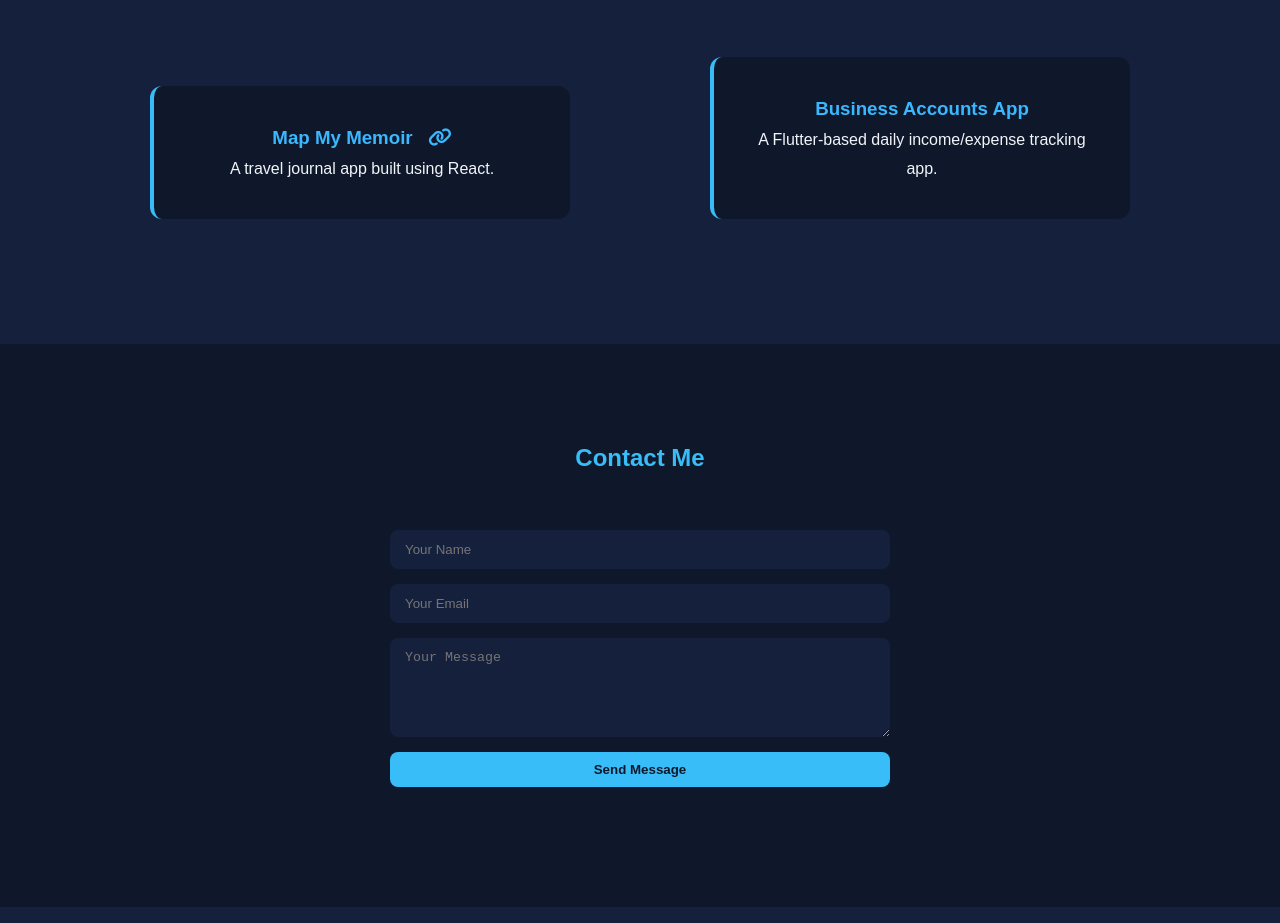
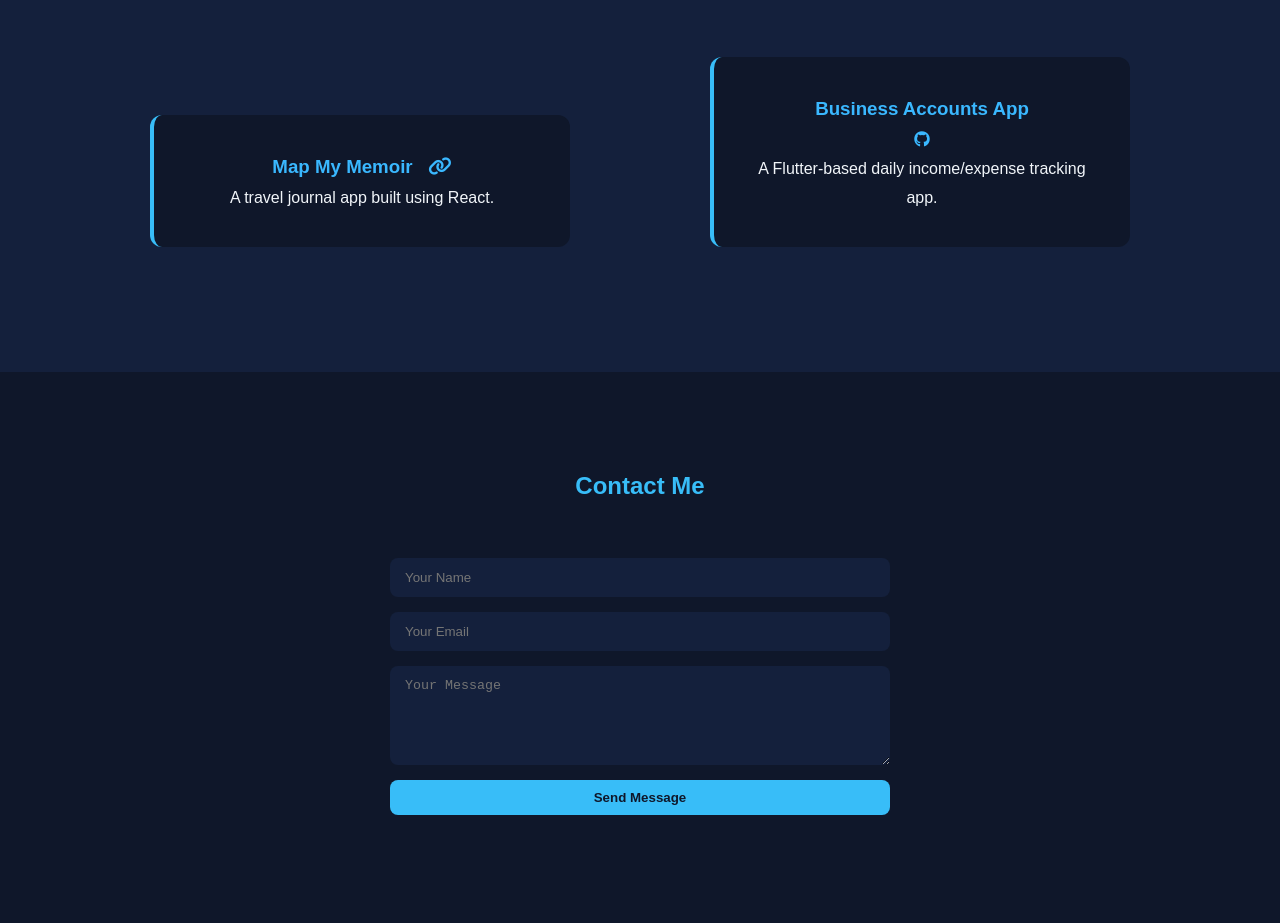
Before and after one commit to shivanis646/portfolio, a plain HTML site: page index.html in a window 1280 px wide. Shown: the part 5920-6843 px from the top of the page. Drawn offline with Linux system fonts and the light colour scheme.

Commit message:
Update index.html

```diff
--- a/index.html
+++ b/index.html
@@ -232,6 +232,10 @@
 
             <div class="project-card" onclick="openProject('accountsModal')">
                 <h3>Business Accounts App</h3>
+                <a href="https://github.com/shivanis646/Accounts-app" target="_blank" class="project-link"
+                        onclick="event.stopPropagation();">
+                        <i class="fab fa-github"></i>
+                    </a>
                 <p>A Flutter-based daily income/expense tracking app.</p>
             </div>
 
```
